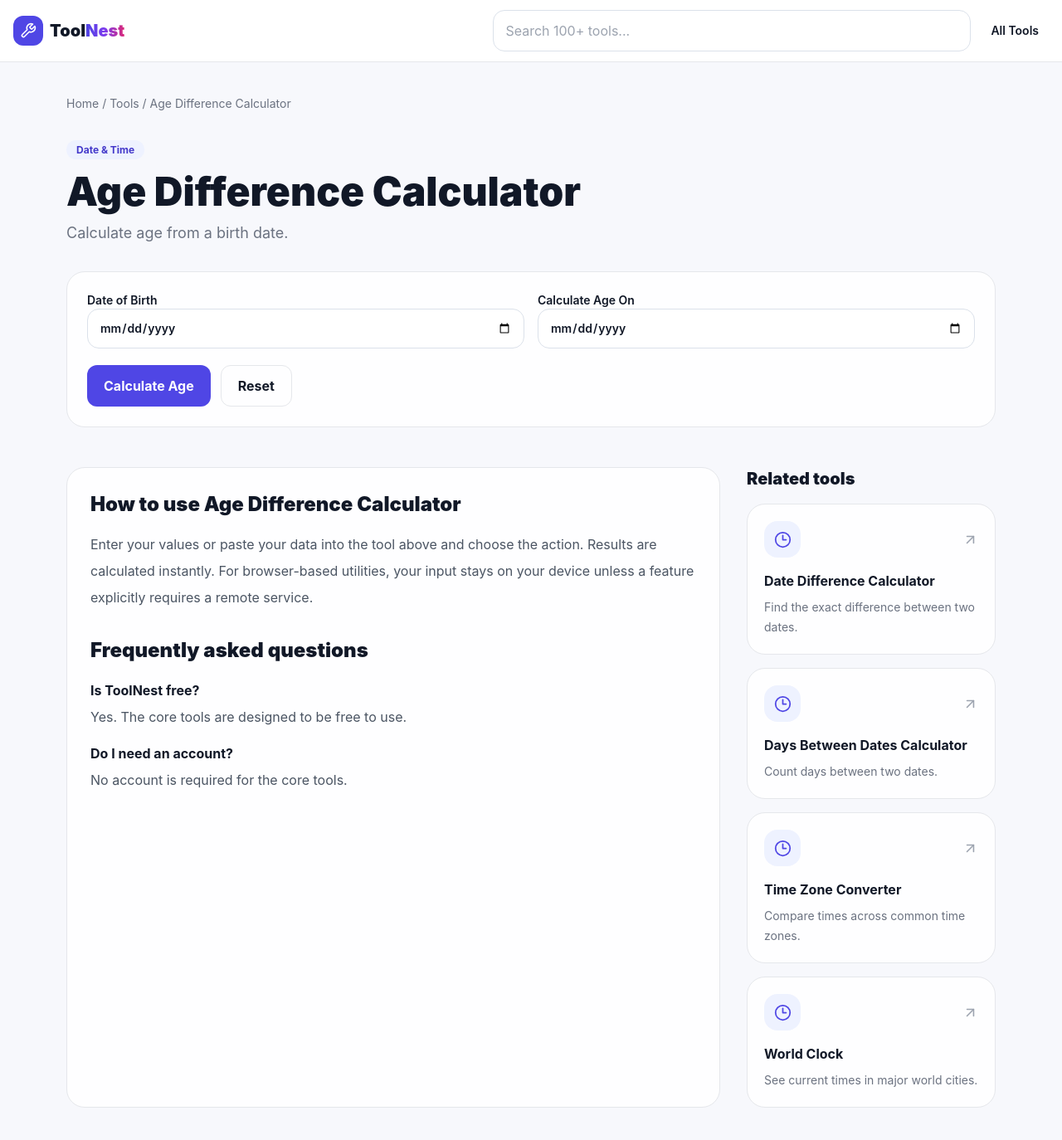
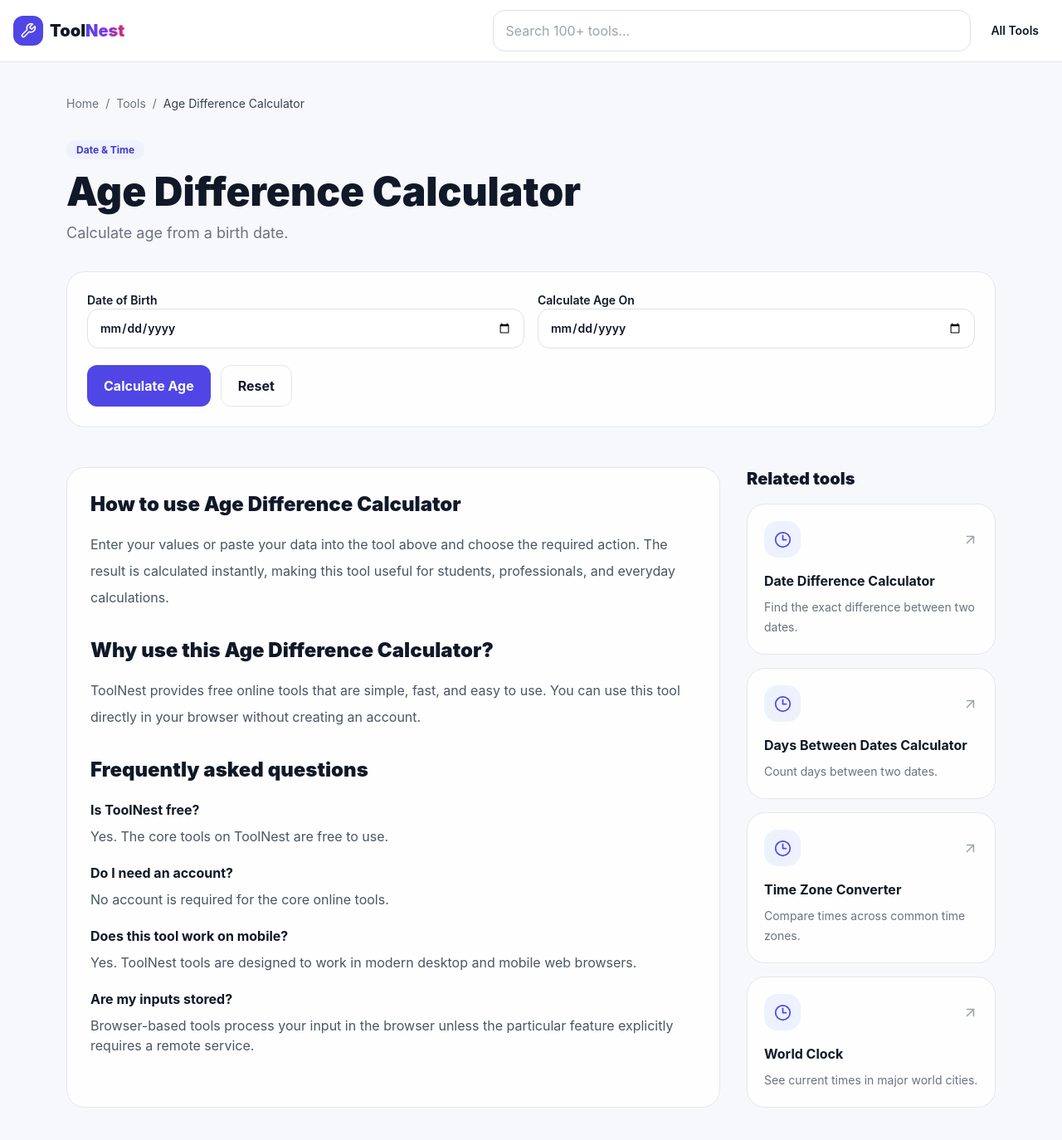
Before and after one commit to shaan9262657315-sketch/ToolNest, a Next.js app: page /tools/age-difference in a window 1280 px wide. Shown: the whole page at 83% size. Built offline with nearby package versions, Linux system fonts and the light colour scheme.

Commit message:
feat: improve tool page SEO metadata and content

```diff
--- a/app/tools/[slug]/page.tsx
+++ b/app/tools/[slug]/page.tsx
@@ -4,18 +4,206 @@
 import { notFound } from "next/navigation";
 import type { Metadata } from "next";
 
-export function generateStaticParams(){return tools.map(t=>({slug:t.slug}))}
-export async function generateMetadata({params}:{params:Promise<{slug:string}>}):Promise<Metadata>{
- const {slug}=await params; const t=tools.find(x=>x.slug===slug); if(!t)return {};
- return {title:`${t.name} — Free Online Tool | ToolNest`,description:t.description,alternates:{canonical:`/tools/${t.slug}`}};
+export function generateStaticParams() {
+  return tools.map((t) => ({
+    slug: t.slug,
+  }));
 }
-export default async function ToolPage({params}:{params:Promise<{slug:string}>}){
- const {slug}=await params; const t=tools.find(x=>x.slug===slug); if(!t)notFound();
- const related=tools.filter(x=>x.category===t.category&&x.slug!==t.slug).slice(0,4);
- return <main className="mx-auto max-w-6xl px-4 py-10">
-  <div className="mb-8 text-sm text-gray-500"><a href="/">Home</a> / <a href="/tools">Tools</a> / {t.name}</div>
-  <div className="mb-8"><span className="rounded-full bg-indigo-50 px-3 py-1 text-xs font-bold text-indigo-700 dark:bg-indigo-950 dark:text-indigo-200">{t.category}</span><h1 className="mt-4 text-4xl font-black md:text-5xl">{t.name}</h1><p className="mt-3 max-w-3xl text-lg text-gray-500">{t.description}</p></div>
-  <ToolRunner slug={t.slug}/>
-  <article className="mt-12 grid gap-8 md:grid-cols-[1fr_300px]"><div className="card p-7"><h2 className="text-2xl font-black">How to use {t.name}</h2><p className="mt-4 leading-8 text-gray-600 dark:text-gray-300">Enter your values or paste your data into the tool above and choose the action. Results are calculated instantly. For browser-based utilities, your input stays on your device unless a feature explicitly requires a remote service.</p><h2 className="mt-8 text-2xl font-black">Frequently asked questions</h2><h3 className="mt-5 font-bold">Is ToolNest free?</h3><p className="mt-2 text-gray-600 dark:text-gray-300">Yes. The core tools are designed to be free to use.</p><h3 className="mt-5 font-bold">Do I need an account?</h3><p className="mt-2 text-gray-600 dark:text-gray-300">No account is required for the core tools.</p></div><aside><h2 className="mb-4 text-xl font-black">Related tools</h2><div className="space-y-4">{related.map(x=><ToolCard key={x.slug} tool={x}/>)}</div></aside></article>
- </main>
+
+export async function generateMetadata({
+  params,
+}: {
+  params: Promise<{ slug: string }>;
+}): Promise<Metadata> {
+  const { slug } = await params;
+  const tool = tools.find((t) => t.slug === slug);
+
+  if (!tool) {
+    return {};
+  }
+
+  const title = `${tool.name} - Free Online Tool | ToolNest`;
+
+  const description = `${tool.description} Use this free online ${tool.name.toLowerCase()} on ToolNest with instant results and no account required.`;
+
+  return {
+    title,
+    description,
+
+    alternates: {
+      canonical: `/tools/${tool.slug}`,
+    },
+
+    robots: {
+      index: true,
+      follow: true,
+    },
+
+    openGraph: {
+      title,
+      description,
+      type: "website",
+      url: `/tools/${tool.slug}`,
+      siteName: "ToolNest",
+    },
+
+    twitter: {
+      card: "summary",
+      title,
+      description,
+    },
+  };
 }
+
+export default async function ToolPage({
+  params,
+}: {
+  params: Promise<{ slug: string }>;
+}) {
+  const { slug } = await params;
+
+  const tool = tools.find((t) => t.slug === slug);
+
+  if (!tool) {
+    notFound();
+  }
+
+  const relatedTools = tools
+    .filter(
+      (t) =>
+        t.category === tool.category &&
+        t.slug !== tool.slug
+    )
+    .slice(0, 4);
+
+  return (
+    <main className="mx-auto max-w-6xl px-4 py-10">
+      {/* Breadcrumb */}
+      <nav
+        aria-label="Breadcrumb"
+        className="mb-8 text-sm text-gray-500"
+      >
+        <a
+          href="/"
+          className="hover:text-indigo-600"
+        >
+          Home
+        </a>
+
+        <span className="mx-2">/</span>
+
+        <a
+          href="/tools"
+          className="hover:text-indigo-600"
+        >
+          Tools
+        </a>
+
+        <span className="mx-2">/</span>
+
+        <span className="text-gray-700 dark:text-gray-300">
+          {tool.name}
+        </span>
+      </nav>
+
+      {/* Tool Header */}
+      <header className="mb-8">
+        <span className="rounded-full bg-indigo-50 px-3 py-1 text-xs font-bold text-indigo-700 dark:bg-indigo-950 dark:text-indigo-200">
+          {tool.category}
+        </span>
+
+        <h1 className="mt-4 text-4xl font-black md:text-5xl">
+          {tool.name}
+        </h1>
+
+        <p className="mt-3 max-w-3xl text-lg text-gray-500 dark:text-gray-400">
+          {tool.description}
+        </p>
+      </header>
+
+      {/* Actual Tool */}
+      <ToolRunner slug={tool.slug} />
+
+      {/* SEO Content + Related Tools */}
+      <article className="mt-12 grid gap-8 md:grid-cols-[1fr_300px]">
+        <div className="card p-7">
+          <h2 className="text-2xl font-black">
+            How to use {tool.name}
+          </h2>
+
+          <p className="mt-4 leading-8 text-gray-600 dark:text-gray-300">
+            Enter your values or paste your data into the tool above
+            and choose the required action. The result is calculated
+            instantly, making this tool useful for students,
+            professionals, and everyday calculations.
+          </p>
+
+          <h2 className="mt-8 text-2xl font-black">
+            Why use this {tool.name}?
+          </h2>
+
+          <p className="mt-4 leading-8 text-gray-600 dark:text-gray-300">
+            ToolNest provides free online tools that are simple,
+            fast, and easy to use. You can use this tool directly
+            in your browser without creating an account.
+          </p>
+
+          <h2 className="mt-8 text-2xl font-black">
+            Frequently asked questions
+          </h2>
+
+          <h3 className="mt-5 font-bold">
+            Is ToolNest free?
+          </h3>
+
+          <p className="mt-2 text-gray-600 dark:text-gray-300">
+            Yes. The core tools on ToolNest are free to use.
+          </p>
+
+          <h3 className="mt-5 font-bold">
+            Do I need an account?
+          </h3>
+
+          <p className="mt-2 text-gray-600 dark:text-gray-300">
+            No account is required for the core online tools.
+          </p>
+
+          <h3 className="mt-5 font-bold">
+            Does this tool work on mobile?
+          </h3>
+
+          <p className="mt-2 text-gray-600 dark:text-gray-300">
+            Yes. ToolNest tools are designed to work in modern
+            desktop and mobile web browsers.
+          </p>
+
+          <h3 className="mt-5 font-bold">
+            Are my inputs stored?
+          </h3>
+
+          <p className="mt-2 text-gray-600 dark:text-gray-300">
+            Browser-based tools process your input in the browser
+            unless the particular feature explicitly requires a
+            remote service.
+          </p>
+        </div>
+
+        {/* Related Tools */}
+        <aside>
+          <h2 className="mb-4 text-xl font-black">
+            Related tools
+          </h2>
+
+          <div className="space-y-4">
+            {relatedTools.map((relatedTool) => (
+              <ToolCard
+                key={relatedTool.slug}
+                tool={relatedTool}
+              />
+            ))}
+          </div>
+        </aside>
+      </article>
+    </main>
+  );
+}
```
